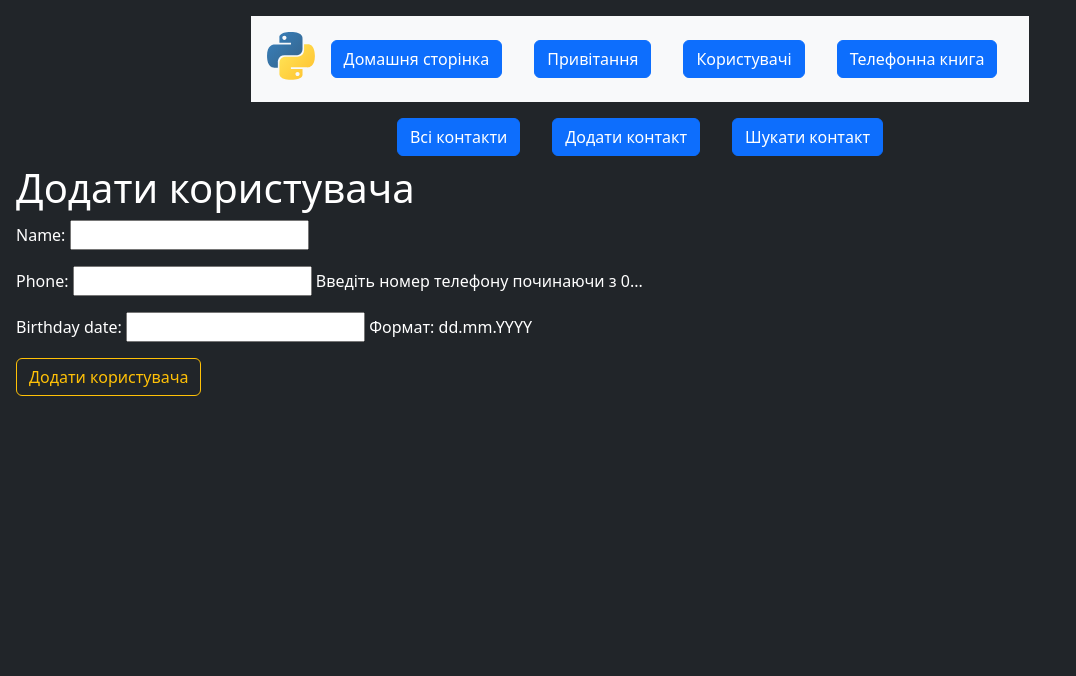
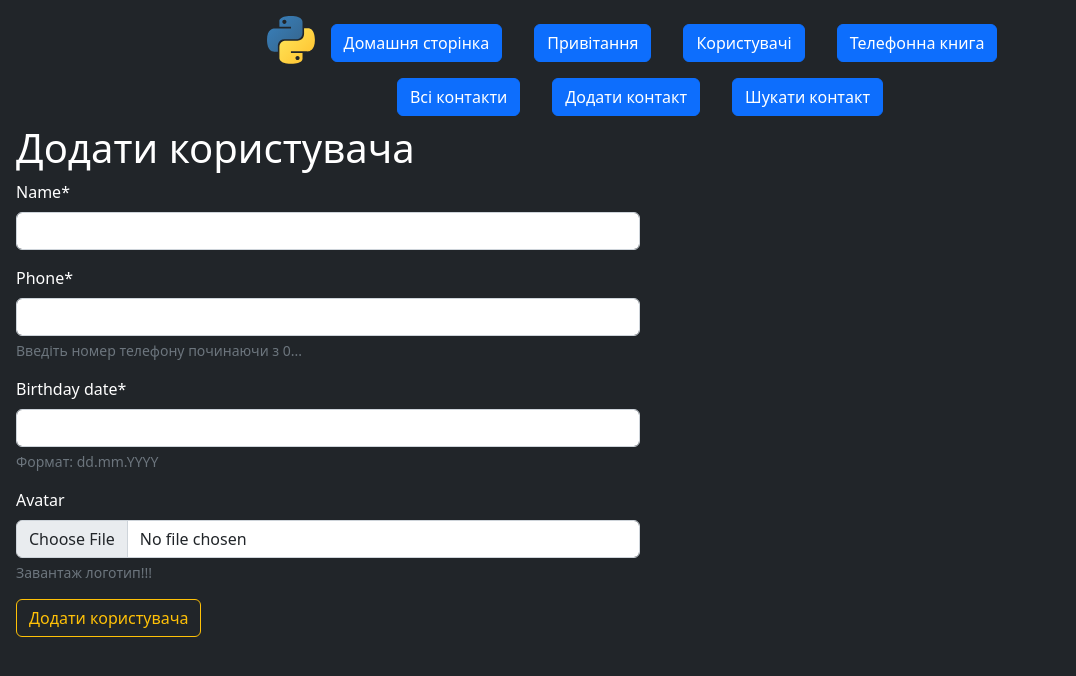
Before and after one commit to hillel-i-python-pro-i-2022-08-26/homework_django_contacts_and_commands__stas_yatsyn, a Django app: page /phone-book/add-user/ in a window 1280 px wide. Shown: the top 676 px of the page, without its empty margins (0-1076 px from the left). Run offline with Django 4.2, Linux system fonts and the light colour scheme; some libraries are stand-ins or nearby versions.

Commit message:
upload_images_without_class

```diff
--- a/core/settings.py
+++ b/core/settings.py
@@ -138,6 +138,9 @@ STATIC_URL = "static/"
 STATICFILES_DIRS = [
     BASE_DIR / "static",
 ]
+
+MEDIA_URL = 'media/'
+MEDIA_ROOT = BASE_DIR.joinpath("media")
 # Default primary key field type
 # https://docs.djangoproject.com/en/4.1/ref/settings/#default-auto-field
 
--- a/core/urls.py
+++ b/core/urls.py
@@ -13,6 +13,8 @@ Including another URLconf
     1. Import the include() function: from django.urls import include, path
     2. Add a URL to urlpatterns:  path('blog/', include('blog.urls'))
 """
+from django.conf import settings
+from django.conf.urls.static import static
 from django.contrib import admin
 from django.urls import path, include
 
@@ -24,3 +26,6 @@ urlpatterns = [
     path("phone-book/", include("phone_book.urls")),
     path("session/", include("session_app.urls")),
 ]
+
+if settings.DEBUG:
+    urlpatterns += static(settings.MEDIA_URL, document_root=settings.MEDIA_ROOT)
--- a/phone_book/forms.py
+++ b/phone_book/forms.py
@@ -11,10 +11,11 @@ class AddUserForm(forms.ModelForm):
         self.fields["birthday_date"].input_formats = settings.DATE_INPUT_FORMATS
         self.fields["birthday_date"].help_text = "Формат: dd.mm.YYYY"
         self.fields["phone"].help_text = "Введіть номер телефону починаючи з 0..."
+        self.fields["avatar"].help_text = "Завантаж логотип!!!"
 
     class Meta:
         model = Contact
-        fields = ("name", "phone", "birthday_date")
+        fields = ("name", "phone", "birthday_date", "avatar")
 
     def clean_phone(self):
         phone = self.cleaned_data["phone"]
--- a/phone_book/models.py
+++ b/phone_book/models.py
@@ -1,4 +1,11 @@
+import uuid
+
 from django.db import models
+
+
+def get_icon_path(instance, filename: str) -> str:
+    _, extension = filename.rsplit(".", maxsplit=1)
+    return f"animals/animal/avatar/{instance.pk}/{uuid.uuid4()}/avatar.{extension}"
 
 
 class Contact(models.Model):
@@ -8,6 +15,12 @@ class Contact(models.Model):
     create_at = models.DateTimeField(auto_now_add=True)
     modified_at = models.DateTimeField(auto_now=True)
     is_auto_generated = models.BooleanField(default=False)
+    avatar = models.ImageField(
+        max_length=255,
+        blank=True,
+        null=True,
+        upload_to=get_icon_path,
+    )
 
     def __str__(self):
         return f"{self.name} : {self.birthday_date} : {self.phone}"
--- a/phone_book/views.py
+++ b/phone_book/views.py
@@ -20,7 +20,7 @@ def show_contacts(request: HttpRequest) -> HttpResponse:
 
 def add_user(request: HttpRequest) -> HttpResponse | HttpResponseRedirect:
     if request.method == "POST":
-        form = AddUserForm(request.POST)
+        form = AddUserForm(request.POST, request.FILES)
         if form.is_valid():
             contact = form.save()
             contact.save()
@@ -75,7 +75,7 @@ def delete_user(request: HttpRequest, pk: Contact.pk) -> HttpResponse:
 def update_user_info(request: HttpRequest, pk: Contact.pk) -> HttpResponse | HttpResponseRedirect:
     contact = get_object_or_404(Contact, pk=pk)
     if request.method == "POST":
-        form = AddUserForm(request.POST, instance=contact)
+        form = AddUserForm(request.POST, request.FILES, instance=contact)
         if form.is_valid():
             form.save()
             messages.success(request, "Дані користувача оновлено успішно.")
--- a/templates/_header.html
+++ b/templates/_header.html
@@ -1,20 +1,28 @@
 {% load static %}
 
 <header class="header">
-<div class="p-3 mb-2 bg-light text-dark">
+    <div>
         <ul class="nav justify-content-center">
-    <img src="{% static "/images/python.svg"%}" class="logo" />
+            <img src="{% static "/images/python.svg" %}" class="logo"/>
             <li class="nav-item">
-        <a class="nav-link" href="{% url 'base:index' %}"><button type="submit" class="btn btn-primary">Домашня сторінка</button></a>
+                <a class="nav-link" href="{% url 'base:index' %}">
+                    <button type="submit" class="btn btn-primary">Домашня сторінка</button>
+                </a>
             </li>
             <li class="nav-item">
-        <a class="nav-link" href="{% url 'greetings:index' %}"><button type="submit" class="btn btn-primary">Привітання</button></a>
+                <a class="nav-link" href="{% url 'greetings:index' %}">
+                    <button type="submit" class="btn btn-primary">Привітання</button>
+                </a>
             </li>
             <li class="nav-item">
-        <a class="nav-link" href="{% url 'users_generator:index' %}"><button type="submit" class="btn btn-primary">Користувачі</button></a>
+                <a class="nav-link" href="{% url 'users_generator:index' %}">
+                    <button type="submit" class="btn btn-primary">Користувачі</button>
+                </a>
             </li>
             <li class="nav-item">
-        <a class="nav-link" href="{% url 'phone_book:index' %}"><button type="submit" class="btn btn-primary">Телефонна книга</button></a>
+                <a class="nav-link" href="{% url 'phone_book:index' %}">
+                    <button type="submit" class="btn btn-primary">Телефонна книга</button>
+                </a>
             </li>
         </ul>
     </div>
--- a/templates/home_page/index.html
+++ b/templates/home_page/index.html
@@ -1,6 +1,6 @@
 {% extends "base.html" %}
 
 {% block content %}
-    <div class="p-3 mb-2 bg-secondary text-white"><p><h3 align="center">Домашня сторінка.</h3></div><hr><hr>
+    <div class="p-3 mb-2 text-white"><p><h3 align="center">Домашня сторінка.</h3></div><hr><hr>
     <div class="p-3 mb-2 bg-danger text-white"><p><h1 align="center">Тут могла бути ваша реклама !!</h1></div><hr><hr>
 {% endblock %}
--- a/templates/phone_book/add_user.html
+++ b/templates/phone_book/add_user.html
@@ -1,4 +1,5 @@
 {% extends 'base.html' %}
+{% load crispy_forms_filters %}
 {% load crispy_forms_tags %}
 
 {% block content %}
@@ -7,10 +8,21 @@
 
     <h1>{{ title }}</h1>
 
-    <form method="POST" autocomplete="off" enctype="multipart/form-data" | crispy>
+    <form method="POST" enctype="multipart/form-data">
         {% csrf_token %}
         {{ form.non_field_errors }}
-        {{ form.as_p }}
+         <div class="form-group col-md-6 mb-0">
+                {{ form.name|as_crispy_field }}
+            </div>
+            <div class="form-group col-md-6 mb-0">
+                {{ form.phone|as_crispy_field }}
+            </div>
+            <div class="form-group col-md-6 mb-0">
+                {{ form.birthday_date|as_crispy_field }}
+            </div>
+            <div class="form-group col-md-6 mb-0">
+                {{ form.avatar|as_crispy_field }}
+            </div>
         <button type="submit" class="btn btn-outline-warning"> Додати користувача  </button>
     </form>
 {% endblock %}
--- a/templates/phone_book/helpers/_view_user.html
+++ b/templates/phone_book/helpers/_view_user.html
@@ -2,6 +2,12 @@
 
 <h1 align="center">{{ title }}</h1>
 
+<div>
+    <p>Name: {{ contact.name }}.</p>
+    {% if contact.avatar %}
+        <img src="{{ contact.avatar.url }}" width="400px">
+    {% endif %}
+</div>
 <p>Ім'я: {{ contact.name }}.</p>
 <p>Номер телефону: {{ contact.phone }}</p>
 <p>Дата народження: {{ contact.birthday_date|date:"d.m.Y" }}</p>
```
Also changed, not shown: requirements.txt (+8 -5 lines), templates/phone_book/index.html (+12 -4 lines), templates/phone_book/update_user.html (+13 -2 lines), 3 other files. Lines whose indentation alone changed are shown as unchanged.
